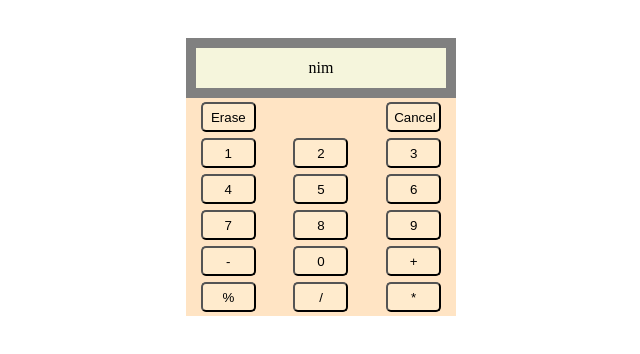
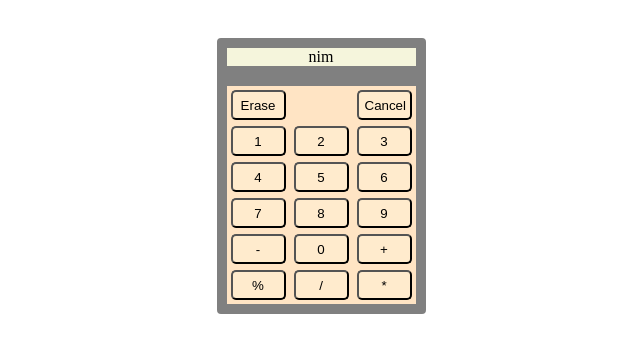
Before and after one commit to Arupyaa/basic-calculator, a plain HTML site: page index.html in a window 1280 px wide. Shown: the whole page, without its empty margins (319-959 px from the left). Drawn offline with Linux system fonts and the light colour scheme.

Commit message:
git rid of the double display divs and just used borders

```diff
--- a/index.html
+++ b/index.html
@@ -10,9 +10,9 @@
 
 <body>
     <div id="calculator-body">
-        <div id="display-container">
-            <div id="display-inner">nim</div>
-        </div>
+
+        <div id="display">nim</div>
+
         <div id="button-layout">
             <div id="row-0">
                 <button id="btn-erase">Erase</button>
--- a/style.css
+++ b/style.css
@@ -8,27 +8,20 @@ body{
     flex-direction: column;
 
     margin: 30px auto;
+
 }
 
-#display-container{
-    width: 250px;
-    height: 40px;
-    flex:auto;
-    background-color: gray;
-    display: flex;
-    justify-content: center;
-    align-items: center;
-    padding: 10px;
-}
-#display-inner{
+
+#display{
     flex: 1;
-    width: 100%;
-    height: 100%;
+    border: 10px solid gray;
     background-color: beige;
     display: flex;
     justify-content: center;
     align-items: center;
     text-align: center;
+
+    border-radius: 4px 4px 0px 0px;
 }
 
 
@@ -38,8 +31,11 @@ body{
     display: flex;
     flex-direction: column;
     background-color: bisque;
-    padding: 4px 0px;
+    padding: 4px;
     gap: 6px;
+    border: 10px solid gray;
+
+    border-radius: 0px 0px 4px 4px;
 }
 
 #button-layout div{
```
